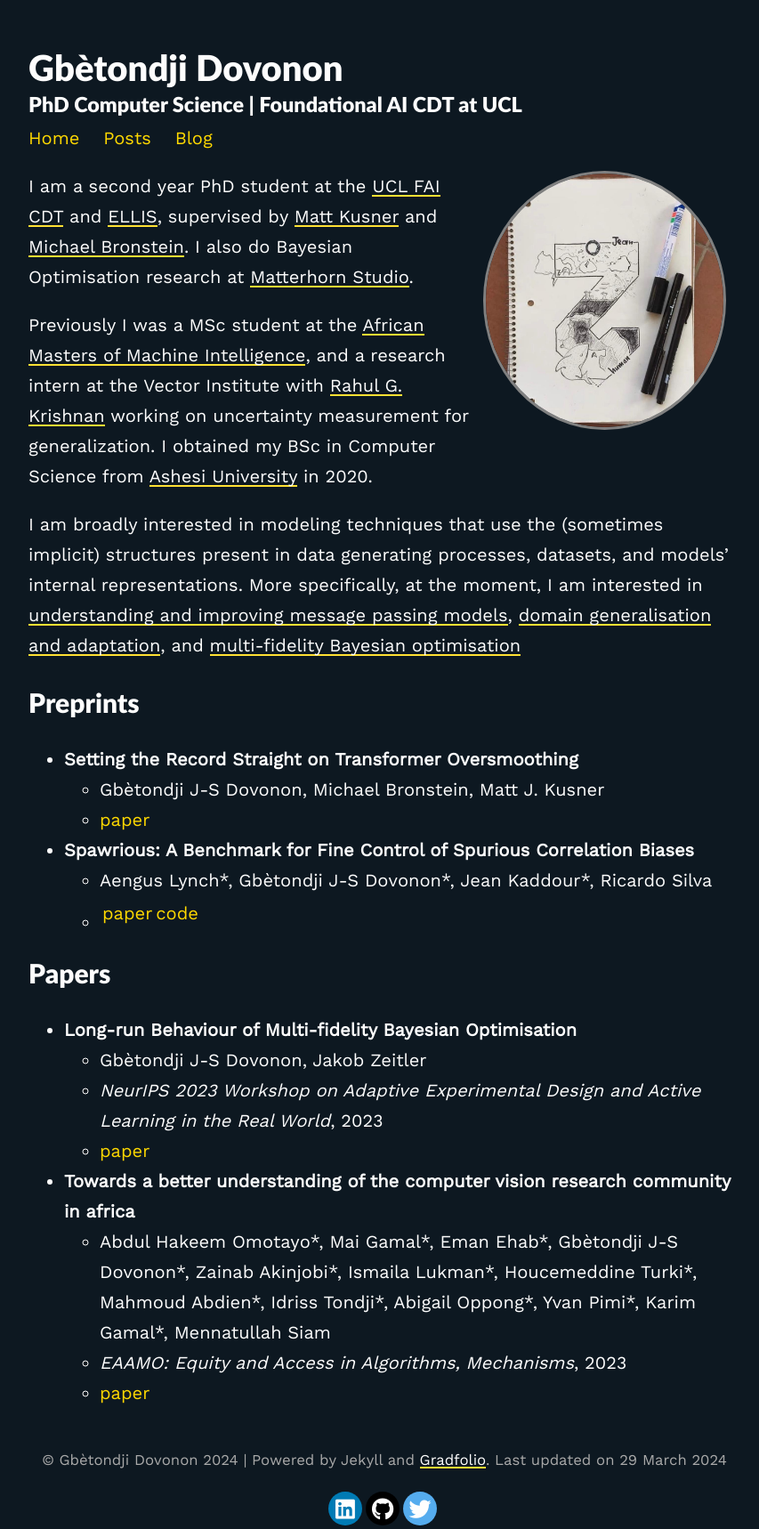
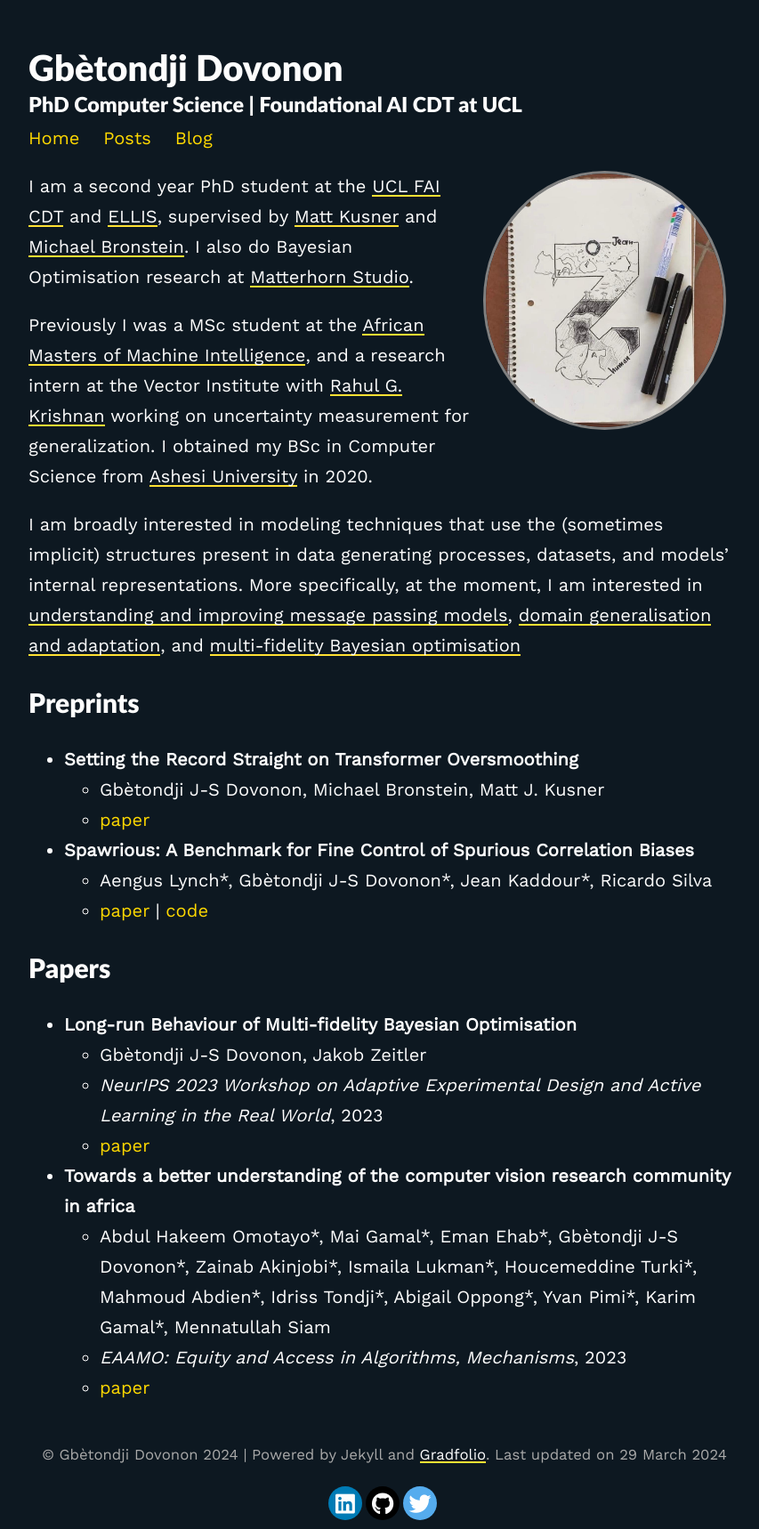
Before and after one commit to jean72human/jean72human.github.io, a Jekyll site: the page built from index.md, in a window 1280 px wide. Shown: the whole page at 89% size, without its empty margins (208-1061 px from the left). Built offline with Jekyll 4.4.1, drawn with Linux system fonts in a browser that asks for light colours; nearby versions of some CDN libraries.

```diff
--- a/index.md
+++ b/index.md
@@ -22,7 +22,7 @@ I am broadly interested in modeling techniques that use the (sometimes implicit)
 
 - **Spawrious: A Benchmark for Fine Control of Spurious Correlation Biases**
   * Aengus Lynch\*, Gbètondji J-S Dovonon\*, Jean Kaddour\*, Ricardo Silva
-  * [paper](https://arxiv.org/pdf/2303.05470.pdf) | [code](https://github.com/aengusl/spawrious)
+  * [paper](https://arxiv.org/pdf/2303.05470.pdf) \| [code](https://github.com/aengusl/spawrious)
 
 
 ## Papers
```
